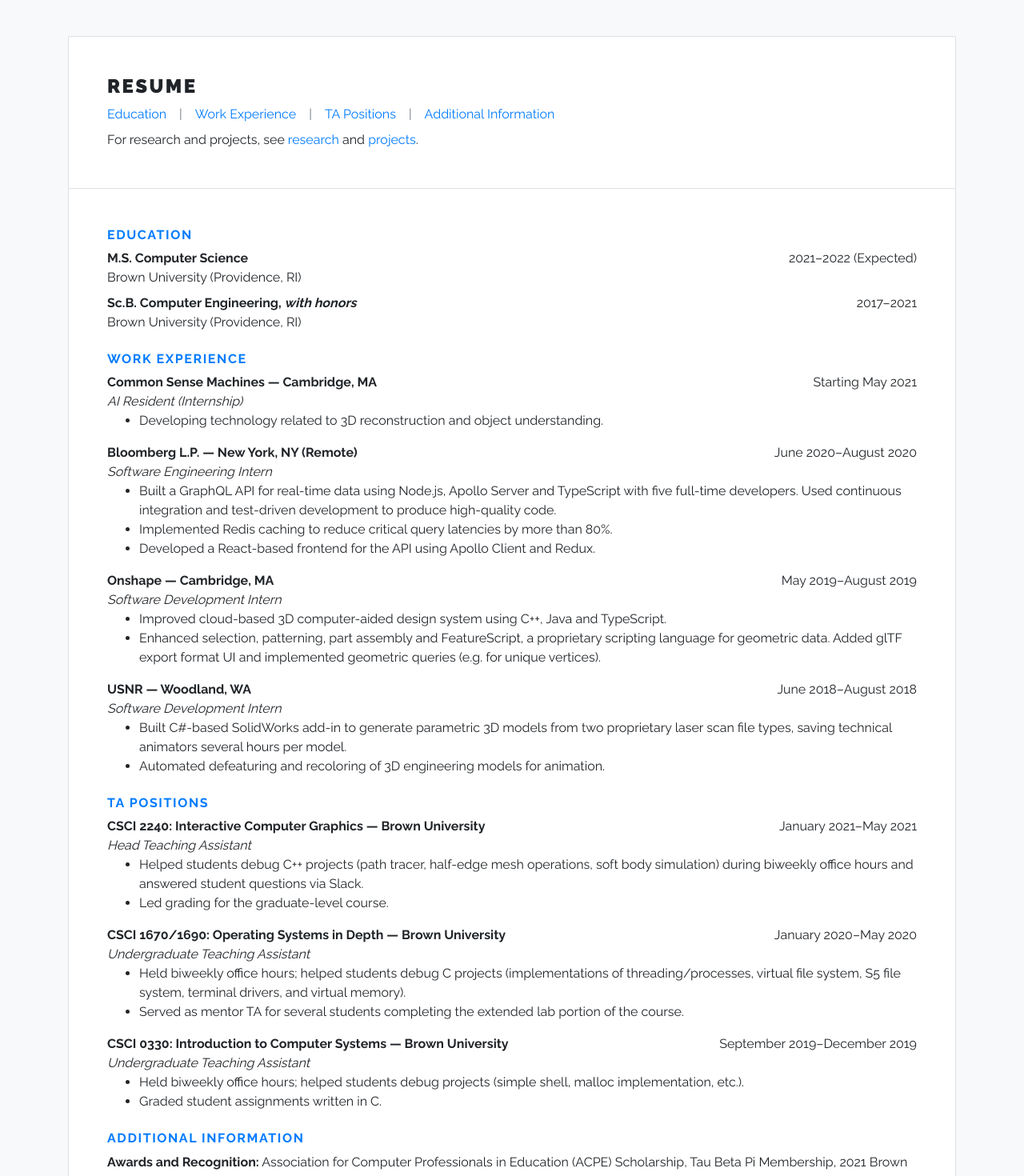
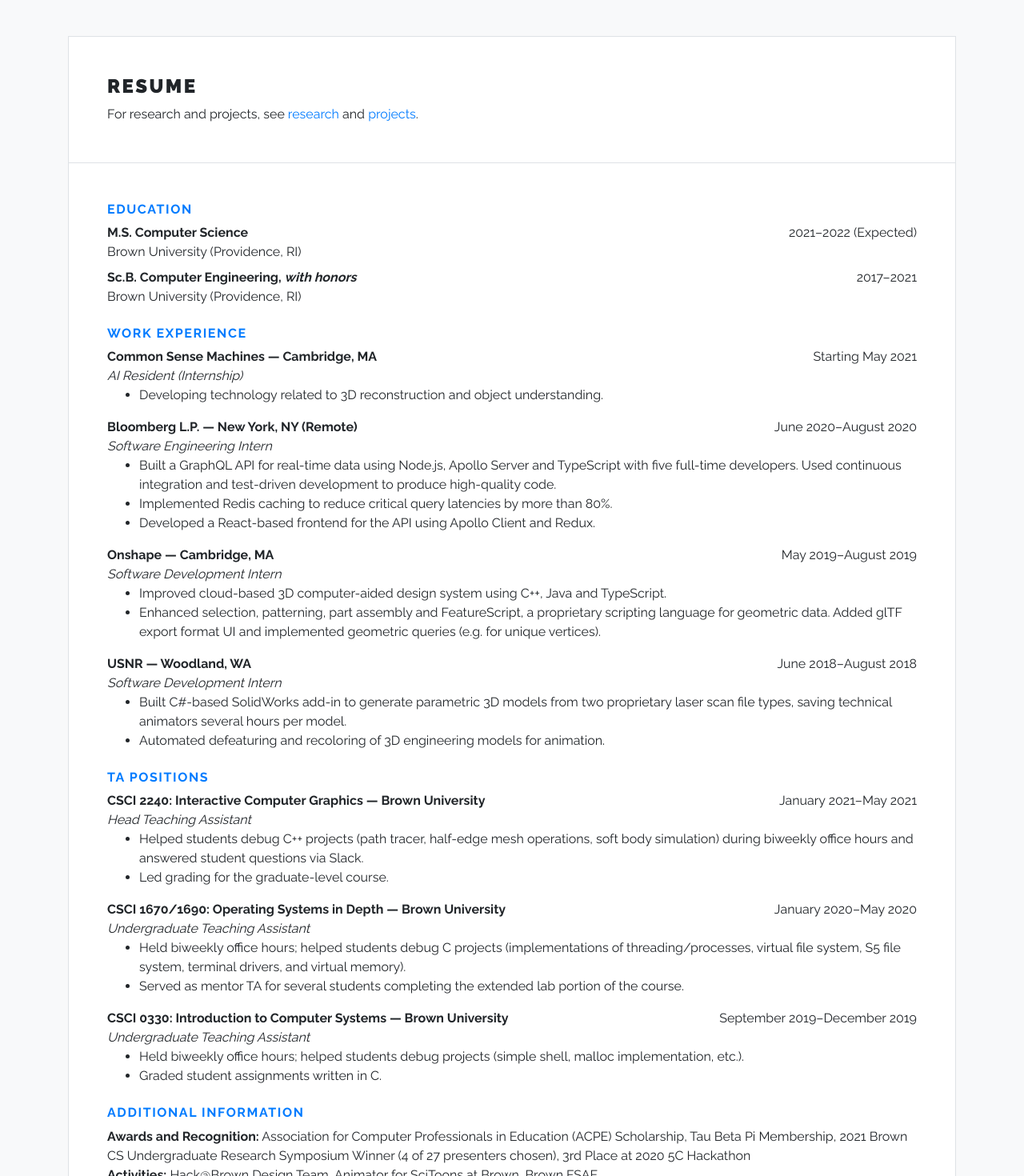
Before and after one commit to dcharatan/dcharatan.github.io, a React (Create React App) app: page /#/resume in a window 1280 px wide. Shown: the part 60-1530 px from the top of the page at 80% size. Built offline with nearby package versions, Linux system fonts and the light colour scheme.

Commit message:
Remove scrolling links in resume page.

```diff
--- a/src/features/pages/Resume.jsx
+++ b/src/features/pages/Resume.jsx
@@ -1,6 +1,5 @@
 import React from 'react';
 import { Link } from 'react-router-dom';
-import { HashLink } from 'react-router-hash-link';
 import Degree from '../resume/Degree';
 import InformationPoint from '../resume/InformationPoint';
 import ResumeSection from '../resume/ResumeSection';
@@ -8,41 +7,16 @@
 import Page from './Page';
 
 const Resume = () => {
-  // Generate the links at the top of the page.
-  const links = [
-    ['Education', 'education'],
-    ['Work Experience', 'work-experience'],
-    ['TA Positions', 'ta-positions'],
-    ['Additional Information', 'additional-information'],
-  ];
-  const linkNodes = [];
-  links.forEach(([text, id], index) => {
-    // Add the link.
-    linkNodes.push(
-      <HashLink to={`resume#${id}`} key={id} smooth>
-        {text}
-      </HashLink>
-    );
-
-    // Add a separator.
-    if (index !== links.length - 1) {
-      linkNodes.push(<span className="mx-3 text-secondary">|</span>);
-    }
-  });
-
   const subtitle = (
-    <div>
-      {linkNodes}
-      <div className="mt-2">
-        For research and projects, see <Link to="/research">research</Link> and{' '}
-        <Link to="/projects">projects</Link>.
-      </div>
+    <div className="mt-2">
+      For research and projects, see <Link to="/research">research</Link> and{' '}
+      <Link to="/projects">projects</Link>.
     </div>
   );
 
   return (
     <Page title="Resume" subtitle={subtitle}>
-      <ResumeSection name="Education" id="education">
+      <ResumeSection name="Education">
         <Degree
           name="M.S. Computer Science"
           university="Brown University (Providence, RI)"
@@ -56,7 +30,7 @@
           notes="with honors"
         />
       </ResumeSection>
-      <ResumeSection name="Work Experience" id="work-experience">
+      <ResumeSection name="Work Experience">
         <WorkExperience
           company="Common Sense Machines"
           location="Cambridge, MA"
@@ -98,7 +72,7 @@
           ]}
         />
       </ResumeSection>
-      <ResumeSection name="TA Positions" id="ta-positions">
+      <ResumeSection name="TA Positions">
         <WorkExperience
           company="CSCI 2240: Interactive Computer Graphics"
           location="Brown University"
@@ -130,11 +104,7 @@
           ]}
         />
       </ResumeSection>
-      <ResumeSection
-        name="Additional Information"
-        last
-        id="additional-information"
-      >
+      <ResumeSection name="Additional Information" last>
         <InformationPoint heading="Awards and Recognition">
           Association for Computer Professionals in Education (ACPE)
           Scholarship, Tau Beta Pi Membership, 2021 Brown CS Undergraduate
--- a/src/features/resume/ResumeSection.jsx
+++ b/src/features/resume/ResumeSection.jsx
@@ -1,19 +1,15 @@
 import React from 'react';
-import { HashLink } from 'react-router-hash-link';
 import PropTypes from 'prop-types';
 
-const ResumeSection = ({ name, last, children, id }) => (
+const ResumeSection = ({ name, last, children }) => (
   <div className={last ? '' : 'mb-4'}>
-    <HashLink id={id}>
-      <h2 className="resume">{name}</h2>
-    </HashLink>
+    <h2 className="resume">{name}</h2>
     {children}
   </div>
 );
 
 ResumeSection.propTypes = {
   name: PropTypes.string.isRequired,
-  id: PropTypes.string.isRequired,
   last: PropTypes.bool,
   children: PropTypes.node,
 };
```
